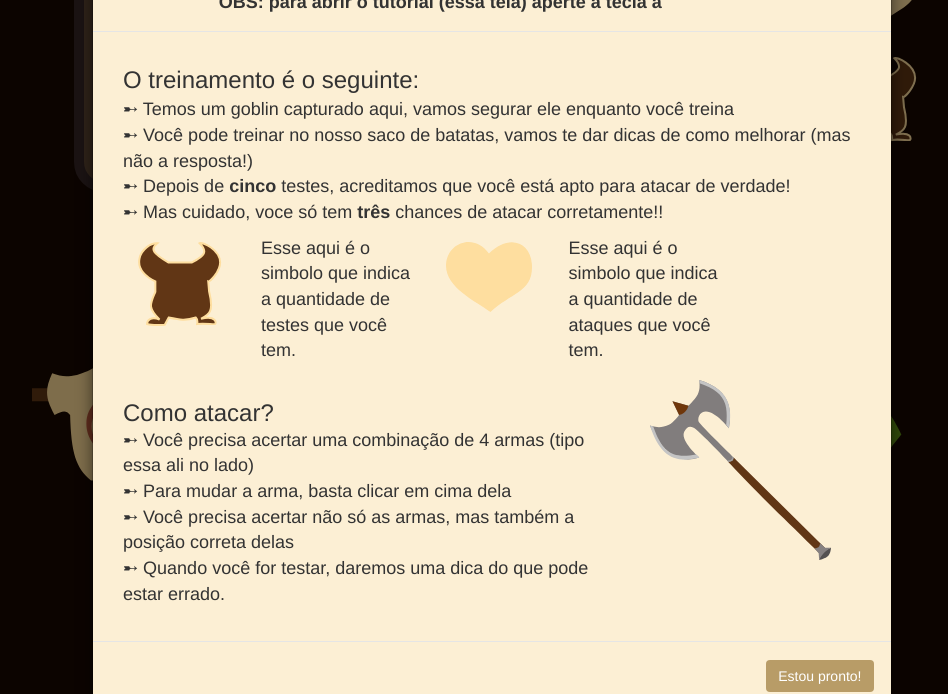
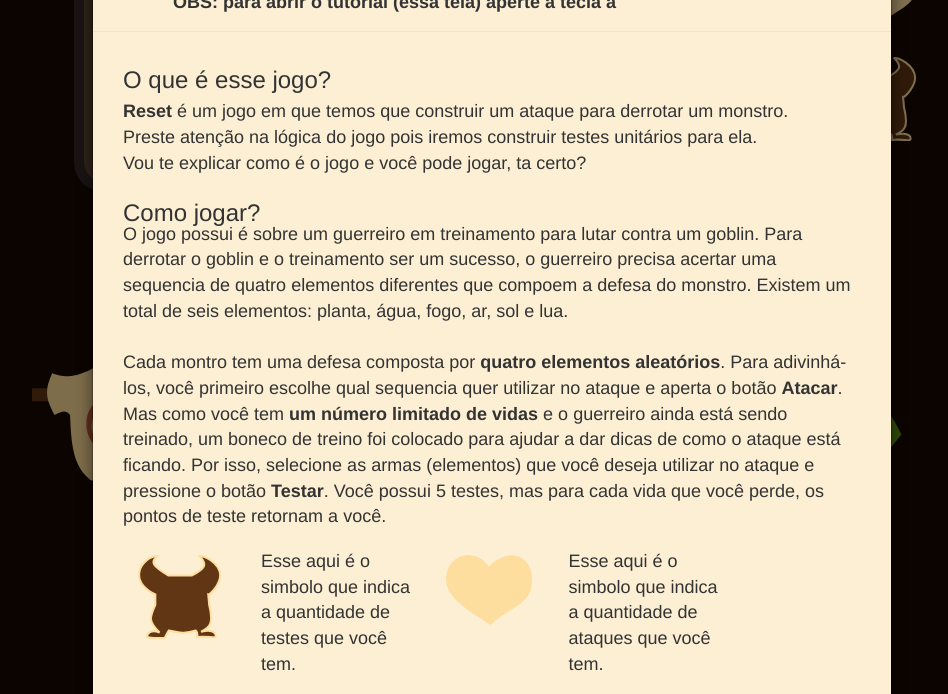
Before and after one commit to xReee/js-tests-course, a plain HTML site: page index.html in a window 1280 px wide. Shown: the part 106-800 px from the top of the page, without its empty margins (148-1096 px from the left). Drawn offline with nearby package versions, Linux system fonts and the light colour scheme.

Commit message:
changed images

```diff
--- a/index.html
+++ b/index.html
@@ -19,10 +19,10 @@
       <div class="container main">
          <div class="row justify-content-md-center">
             <div class="col-6 game-board">
-               <span class="row slot" id="n1"><img id="tool" src="reset-assets/tools/arma0.svg"></span>
-               <span class="row slot" id="n2"><img id="tool" src="reset-assets/tools/arma1.svg"></span>
-               <span class="row slot" id="n3"><img id="tool" src="reset-assets/tools/arma2.svg"></span>
-               <span class="row slot" id="n4"><img id="tool" src="reset-assets/tools/arma3.svg"></span>
+               <span class="row slot" id="n1"><img id="tool" src="reset-assets/elements/0.svg"></span>
+               <span class="row slot" id="n2"><img id="tool" src="reset-assets/elements/1.svg"></span>
+               <span class="row slot" id="n3"><img id="tool" src="reset-assets/elements/2.svg"></span>
+               <span class="row slot" id="n4"><img id="tool" src="reset-assets/elements/3.svg"></span>
                <h1 class="shouldSelectTool"> Altere as armas para continuar</h1>
             </div>
             <div class="col-sm-auto">
@@ -96,18 +96,31 @@
             <div class="modal-content">
                <div class = "modal-header">
                   <div style="display: absolute;">
-                     <h4 class="modal-title display-4">Bem vindo ao treinamento, recruta!</h4>
+                     <h4 class="modal-title display-4">Olá estudante! Bem vindo ao jogo Reset!</h4>
                      <b>OBS: para abrir o tutorial (essa tela) aperte a tecla a</b>
                   </div>
                </div>
                <div class="modal-body">
                   <div class = "col-md-12">
-                     <h3>O treinamento é o seguinte:</h3>
+                     <h3>O que é esse jogo?</h3>
                      <p>
-                        ➸  Temos um goblin capturado aqui, vamos segurar ele enquanto você treina <br>
-                        ➸  Você pode treinar no nosso saco de batatas, vamos te dar dicas de como melhorar (mas não a resposta!) <br>
-                        ➸  Depois de<b> cinco </b>testes, acreditamos que você está apto para atacar de verdade! <br>
-                        ➸  Mas cuidado, voce só tem <b>três</b> chances de atacar corretamente!! <br>
+                        <b>Reset</b> é um jogo em que temos que construir um ataque para derrotar um monstro.<br>
+                        Preste atenção na lógica do jogo pois iremos construir testes unitários para ela.<br>
+                        Vou te explicar como é o jogo e você pode jogar, ta certo? <br>
+                     </p>
+                     <h3>Como jogar?</h3>
+                     <p>
+                        O jogo possui é sobre um guerreiro em treinamento para lutar contra um goblin. Para derrotar o
+                        goblin e o treinamento ser um sucesso, o guerreiro precisa acertar uma sequencia de quatro elementos
+                        diferentes que compoem a defesa do monstro. Existem um total de seis elementos:
+                        planta, água, fogo, ar, sol e lua.</br> </br>
+
+                        Cada montro tem uma defesa composta por <b>quatro elementos aleatórios</b>.
+                        Para adivinhá-los, você primeiro escolhe qual sequencia quer utilizar no ataque e aperta o botão <b>Atacar</b>.
+                        Mas como você tem <b>um número limitado de vidas</b> e o guerreiro ainda está sendo treinado, um boneco de treino foi
+                        colocado para ajudar a dar dicas de como o ataque está ficando. Por isso, selecione as armas (elementos) que você deseja
+                        utilizar no ataque e pressione o botão <b>Testar</b>. Você possui 5 testes, mas para cada vida que você perde, os pontos de
+                        teste retornam a você.
                      </p>
                      <div class = "col-md-2">
                         <img src="reset-assets/menu/monster.svg">
@@ -122,20 +135,12 @@
                         <p>  Esse aqui é o simbolo que indica a quantidade de ataques que  você tem.</p>
                      </div>
                   </div>
-                  <div class = "col-md-8">
-                     <h3> Como atacar?  </h3>
-                     <p>
-                        ➸  Você precisa acertar uma combinação de 4 armas (tipo essa ali no lado) <br>
-                        ➸  Para mudar a arma, basta clicar em cima dela <br>
-                        ➸  Você precisa acertar não só as armas, mas também a posição correta delas <br>
-                        ➸  Quando você for testar, daremos uma dica do que pode estar errado.
-                     </p>
-                  </div>
-                  <div class = "col-md-2">
-                     <div class = "col-md-2">
-                        <img src="reset-assets/tools/arma0.svg" style="height: 180px">
-                     </div>
-                  </div>
+                  <h3>Como utilizar as dicas?</h3>
+                  <p>
+                     • Se você acertou armas na posição correta, então você acertou um elemento e não precisa mais mexer nele! </br>
+                     • Se você acertou armas correta está no slot errado, então algum elemento está certo, mas deveria estar em outra posição.. tente colocá-lo em outro slot!
+                  </p>
+
                </div>
                <div class="modal-footer">
                   <button type="button restart" class="btn btn-success" data-dismiss="modal">Estou pronto!</button>
--- a/js/Interface/index.js
+++ b/js/Interface/index.js
@@ -77,7 +77,7 @@ function changeTool(elem) {
     }
   }
   controlButton(true);
-  $(elem).children('#tool').attr("src","reset-assets/tools/arma"+ newTool +".svg");
+  $(elem).children('#tool').attr("src","reset-assets/elements/"+ newTool +".svg");
   $(".shouldSelectTool").css({ opacity: 0});
 }
 
@@ -139,88 +139,10 @@ function addGame() {
           <div class="row results">
                 <div class="div-transparent"></div>
                 <h4>Corretos: `+ game.armasCorretasNaPosicaoCorreta +` • Corretos na posição errada: `+ game.armasCorretasNaPosicaoErrada +` • Jogada:</h4>
-                <span class="col-md-2 gameplay-slot"><img id="tool" src="reset-assets/tools/arma`+ userGame[0]+`.svg"></span>
-                <span class="col-md-2 gameplay-slot"><img id="tool" src="reset-assets/tools/arma`+userGame[1]+`.svg"></span>
-                <span class="col-md-2 gameplay-slot"><img id="tool" src="reset-assets/tools/arma`+userGame[2]+`.svg"></span>
-                <span class="col-md-2 gameplay-slot"><img id="tool" src="reset-assets/tools/arma`+userGame[3]+`.svg"></span>
+                <span class="col-md-2 gameplay-slot"><img id="tool" src="reset-assets/elements/`+ userGame[0]+`.svg"></span>
+                <span class="col-md-2 gameplay-slot"><img id="tool" src="reset-assets/elements/`+userGame[1]+`.svg"></span>
+                <span class="col-md-2 gameplay-slot"><img id="tool" src="reset-assets/elements/`+userGame[2]+`.svg"></span>
+                <span class="col-md-2 gameplay-slot"><img id="tool" src="reset-assets/elements/`+userGame[3]+`.svg"></span>
           </div>
     `);
 }
-
-
-// function test() {
-//   let ataque = new Ataque(userPassword)
-
-//   checkPassword(ataque, false);
-//   lockButtons();
-//   addGame();
-
-//   if (ataque.conferirSeGanhou()) {
-//     blink($("#monster"));
-//     monsterNumber--;
-//   }
-//   if (monsterNumber == 0) {
-//     $('#testButton').unbind('click', test);
-//     $('#testButton').css({ opacity: 0.1});
-//   }
-//   updateMenuNumbers();
-// }
-
-// function atack() {
-//   var ataque = new Ataque(userPassword);
-
-//   addGame();
-//   lockButtons();
-//   checkPassword(ataque, true);
-//   // if (rightAnwsers != 4) {
-//   //   lifeNumber--;
-//   //   blink($("#heart"));
-
-//   //   if (lifeNumber == 0) {
-//   //     lostGame();
-//   //  } else if (monsterNumber == 0) {
-//   //     resetTests();
-//   //   }
-//   //   updateMenuNumbers();
-//   // } else {
-//   //   winGame();
-//   // }
-// }
-
-
-// function checkPassword(novoAtaque, ehAtaque) {
-//   novoAtaque.conferirAtaque(monstro.defesa);
-//   if (ehAtaque) {
-//     let fala = new FalaNPC(side.right);
-//     fala.speakAttack(lifeNumber);
-//   } else {
-//     let fala = new FalaNPC(side.left);
-//     fala.speakTest(novoAtaque.armasCorretasNaPosicaoCorreta, novoAtaque.armasCorretasNaPosicaoErrada);
-//   }
-// }
-
-
-// // MIGRAR
-// function winGame() {
-//   Modal.fimJogoMostrarResultado(true);
-//   resetGame();
-// }
-
-// // MIGRAR
-// function lostGame() {
-//   Modal.fimJogoMostrarResultado(false);
-//   resetGame();
-// }
-
-// function resetGame() {
-//   jogador = new Jogador(5);
-//   monstro = new Monstro();
-//   monstro.gerarDefesa();
-//   jogo = new Jogo(monstro, jogador);
-
-//   updateMenuNumbers();
-//   resetTests();
-//   resetSpeach()
-//   $(".gameplay").html("");
-//   $(".shouldSelectTool").css({ opacity: 0});
-// }
```
Also changed, not shown: README.md, reset-assets/elements/0.svg (added), reset-assets/elements/1.svg (added), reset-assets/elements/2.svg (added), reset-assets/elements/3.svg (added), reset-assets/elements/4.svg (added), reset-assets/elements/5.svg (added), reset-assets/tools/arma0.svg (deleted), reset-assets/tools/arma1.svg (deleted), reset-assets/tools/arma2.svg (deleted), reset-assets/tools/arma3.svg (deleted), reset-assets/tools/arma4.svg (deleted), reset-assets/tools/arma5.svg (deleted), 3 other files.
